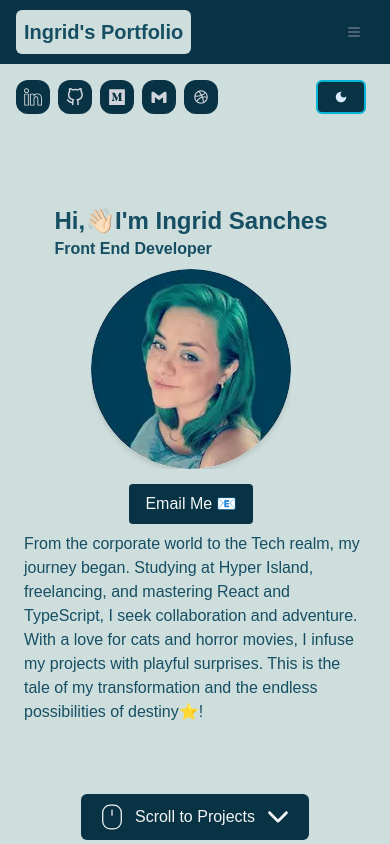
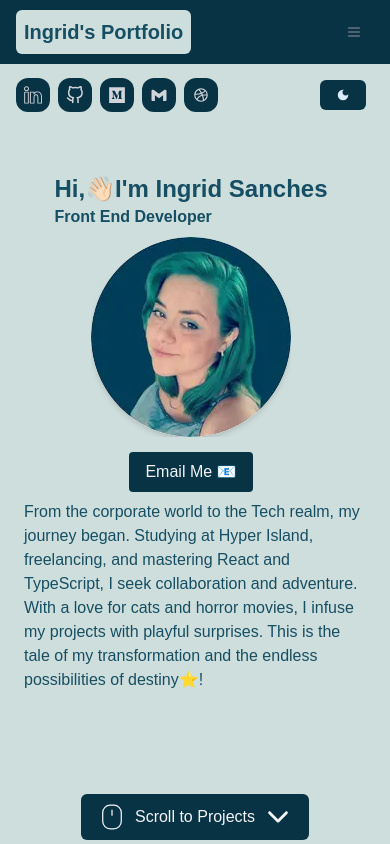
Before and after one commit to IngridAkeida/portfolio, a Next.js app: page / in a window 390 px wide. Shown: the top 844 px of the page. Built offline with nearby package versions, Linux system fonts and the light colour scheme; a web font is replaced by a local one; what tailwindcss-animated would draw is missing.

Commit message:
Fix styling issues in Overview and Btn-DarkMode components

```diff
--- a/src/components/main/Overview.tsx
+++ b/src/components/main/Overview.tsx
@@ -1,7 +1,7 @@
 const Overview: React.FC = () => {
   return (
     <div className='flex flex-col gap-4 items-center mx-2 md:w-full xl:w-3/4'>
-      <div className='flex flex-col -mb-8'>
+      <div className='flex flex-col mb-8'>
         <p className=''>
         From the corporate world to the Tech realm, my journey began. Studying at Hyper Island, freelancing, and mastering React and TypeScript, I seek collaboration and adventure. With a love for cats and horror movies, I infuse my projects with playful surprises. This is the tale of my transformation and the endless possibilities of destiny⭐️!</p>
       </div>
--- a/src/components/ui-components/Btn-DarkMode.tsx
+++ b/src/components/ui-components/Btn-DarkMode.tsx
@@ -11,7 +11,7 @@ const BtnDarkMode: React.FC<BtnDarkModeProps> = ({ toggleDarkMode, darkMode }) =
     <button
       id="theme-toggle"
       type="button"
-      className="text-sm px-4 py-2 m-4 mr-6 rounded-md border-cyan-500 border-2
+      className="md:hover:animate-bounce text-sm px-4 py-2 m-4 mr-6 rounded-md border-cyan-500 md:border-2
       bg-cyan-950 text-blue-100 hover:bg-cyan-800
       dark:bg-cyan-700 dark:text-yellow-500 dark:hover:bg-cyan-600
       focus:outline-none focus:ring-2 focus:ring-blue-400"
```
